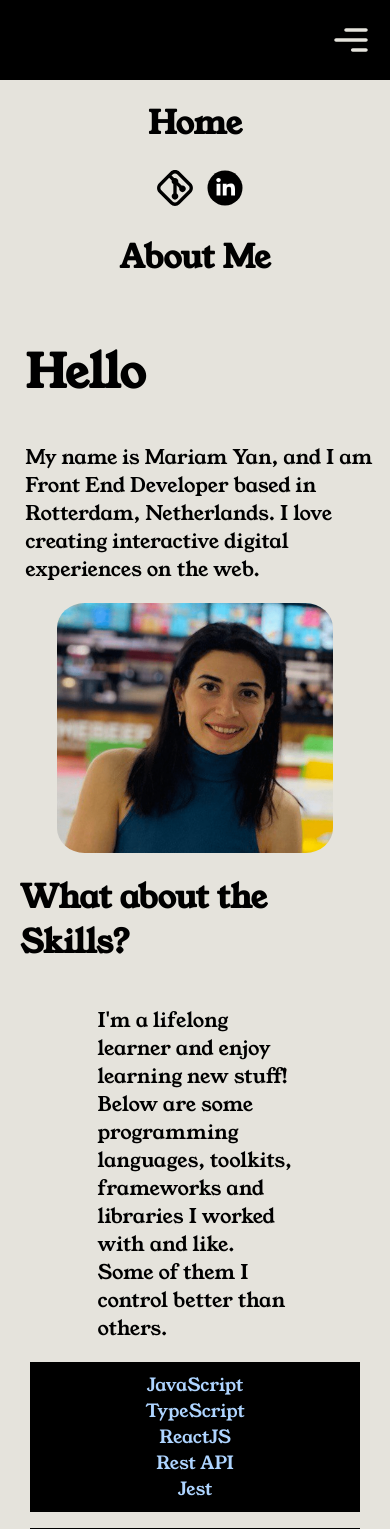
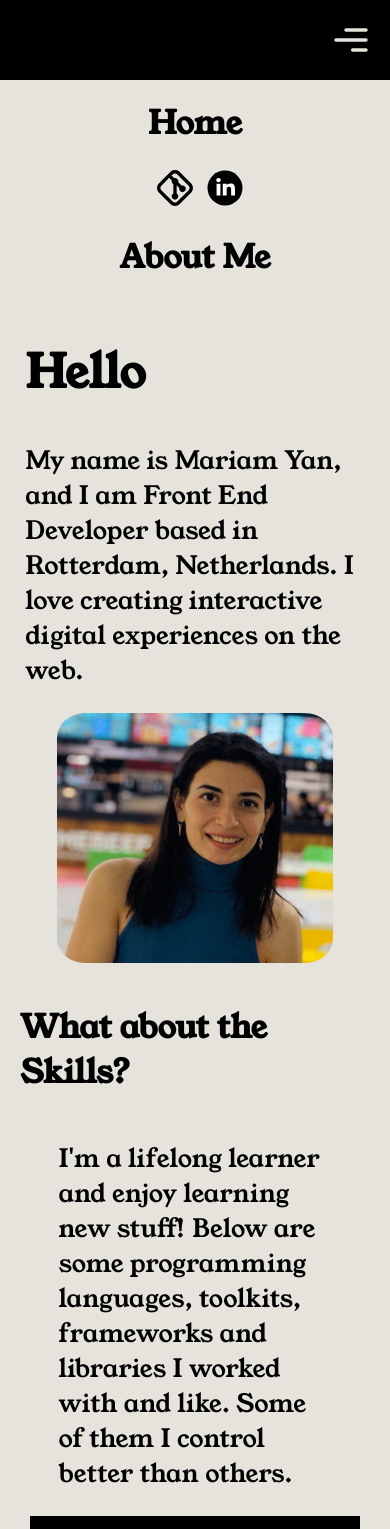
Before and after one commit to MariamSotova/my-site-react, a React (Create React App) app: page / in a window 390 px wide. Shown: the top 1529 px of the page. Built offline with nearby package versions, Linux system fonts and the light colour scheme.

Commit message:
added pdf file

```diff
--- a/public/index.html
+++ b/public/index.html
@@ -24,7 +24,7 @@
       work correctly both with client-side routing and a non-root public URL.
       Learn how to configure a non-root public URL by running `npm run build`.
     -->
-    <title>React App</title>
+    <title>Mariam</title>
   </head>
   <body>
     <noscript>You need to enable JavaScript to run this app.</noscript>
--- a/src/About/About.jsx
+++ b/src/About/About.jsx
@@ -3,7 +3,7 @@ import PageHeader from "./../PageHeader/PageHeader";
 import me from "./../img/me.png";
 const About = () => {
   return (
-    <div className={classes.AboutMe}>
+    <div id="about" className={classes.AboutMe}>
       <PageHeader title={"About Me"} />
       <div className={classes.Container}>
         <div className={classes.Text}>
--- a/src/About/About.module.css
+++ b/src/About/About.module.css
@@ -17,10 +17,16 @@
   font-size: 46px;
 }
 
+.AboutMe .Container .Text p {
+  font-weight: 400;
+  font-size: 25px;
+}
+
 .AboutMe .Container .Photo {
   width: 50%;
   display: flex;
   justify-content: center;
+  align-items: center;
 }
 .AboutMe .Container .Photo .Me {
   height: 250px;
@@ -34,6 +40,7 @@
     flex-direction: column;
     justify-content: center;
     align-items: center;
+    padding-bottom: 20px;
   }
 
   .AboutMe .Container .Text {
--- a/src/App.js
+++ b/src/App.js
@@ -5,6 +5,7 @@ import About from "./About/About";
 import Skills from "./Skills/Skills";
 import Work from "./Work/Work";
 import PageHeader from "./PageHeader/PageHeader";
+import MyPdf from "./MyPdf/MyPdf";
 
 function App() {
   return (
@@ -15,6 +16,7 @@ function App() {
       <Skills />
       <Work />
       <PageHeader />
+      <MyPdf />
     </div>
   );
 }
--- a/src/Home/Home.jsx
+++ b/src/Home/Home.jsx
@@ -5,7 +5,7 @@ import PageHeader from "./../PageHeader/PageHeader";
 
 const Home = () => {
   return (
-    <div className={classes.Home}>
+    <div id="home" className={classes.Home}>
       <PageHeader title={"Home"} />
       <div className={classes.Container}></div>
       <a
--- /dev/null
+++ b/src/MyPdf/MyPdf.jsx
@@ -0,0 +1,34 @@
+import classes from "./MyPdf.module.css";
+
+const PDF_FILE_URL = "http://localhost:3000/CV_Mariam_Sotova.pdf"; //изменить ссылку на свою страницу
+
+const MyPdf = () => {
+  const downloadFileURL = (url) => {
+    fetch(url)
+      .then((response) => response.blob())
+      .then((blob) => {
+        const blobURL = window.URL.createObjectURL(new Blob([blob]));
+        const fileName = url.split("/").pop();
+        const aTag = document.createElement("a");
+        aTag.href = blobURL;
+        aTag.setAttribute("download", fileName);
+        document.body.appendChild(aTag);
+        aTag.Click();
+        aTag.remove();
+      });
+  };
+
+  return (
+    <div className={classes.File}>
+      <button
+        onClick={() => {
+          downloadFileURL(PDF_FILE_URL);
+        }}
+      >
+        download file
+      </button>
+    </div>
+  );
+};
+
+export default MyPdf;
--- a/src/NavBar/NavLinks.jsx
+++ b/src/NavBar/NavLinks.jsx
@@ -13,7 +13,7 @@ const NavLinks = (props) => {
         transition={{ delay: 0.05 }}
         onClick={() => props.isMobile && props.closeMobileMenu()}
       >
-        <a href="/" className={classes.HomeT}>
+        <a href="/#home" className={classes.HomeT}>
           Home
         </a>
       </motion.li>
--- a/src/Skills/Skills.jsx
+++ b/src/Skills/Skills.jsx
@@ -41,7 +41,7 @@ const totalSkills = [frontendSkills, webSkills, otherSkills, designSkills];
 
 const Skills = () => {
   return (
-    <div className={classes.Skills}>
+    <div id="skills" className={classes.Skills}>
       <PageHeader title={"What about the Skills?"} />
       <p>
         I'm a lifelong learner and enjoy learning new stuff! Below are some
--- a/src/Skills/Skills.module.css
+++ b/src/Skills/Skills.module.css
@@ -4,9 +4,9 @@
 }
 
 .Skills p {
-  font-size: 20px;
-  padding-left: 25%;
-  width: 50%;
+  font-size: 25px;
+  padding-left: 15%;
+  width: 70%;
 }
 
 .Skills .Container {
--- a/src/Work/Work.jsx
+++ b/src/Work/Work.jsx
@@ -11,7 +11,7 @@ import design from "./../img/design.png";
 
 const Work = () => {
   return (
-    <div className={classes.Work}>
+    <div id="work" className={classes.Work}>
       <PageHeader title={"Work"} />
       <div className={classes.Container}>
         <div className={classes.Wrpphoto}>
```
Also changed, not shown: public/manifest.json, src/MyPdf/MyPdf.module.css (added), 1 other file (tests, documents, lock files or other folders).
